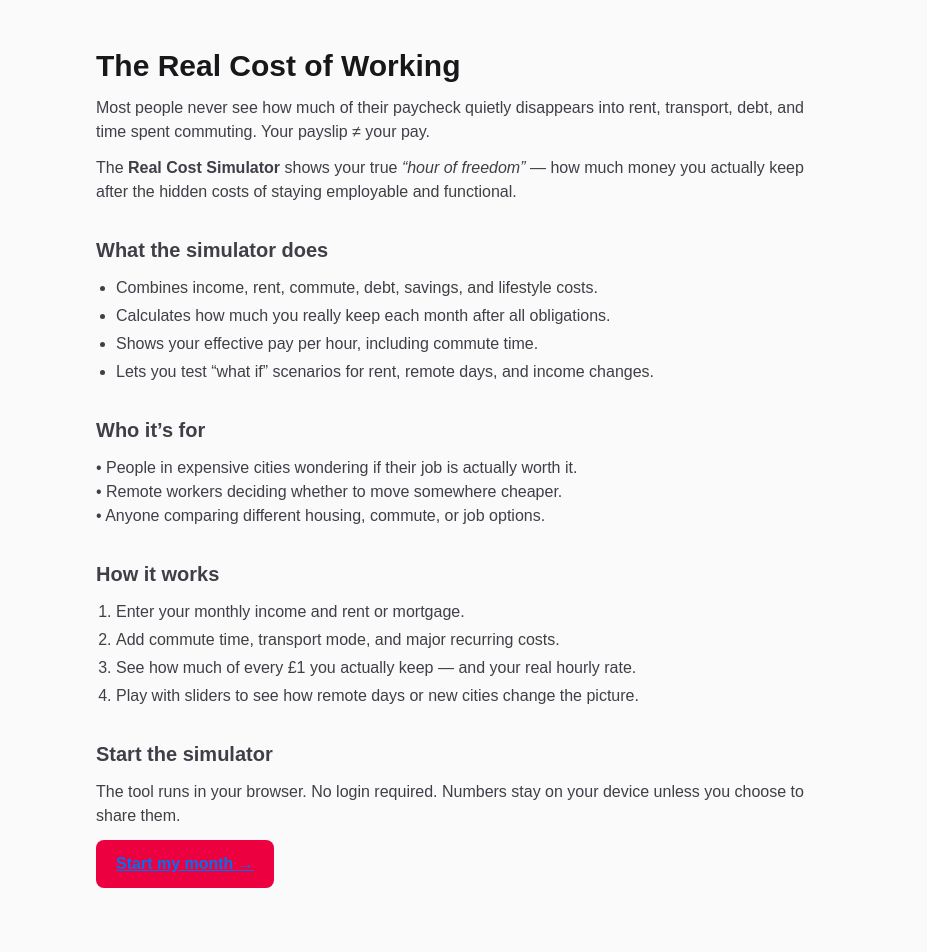
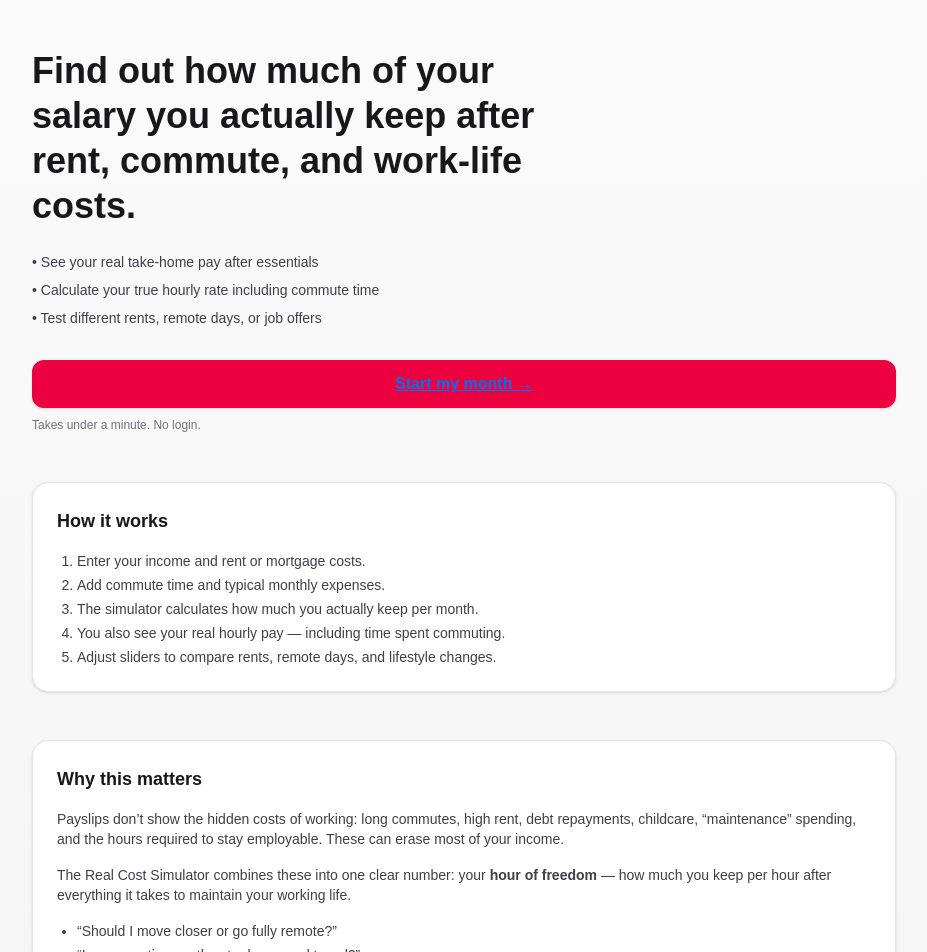
Before and after one commit to bendover19/real-cost-sim, a Next.js app: page / in a window 1280 px wide. Shown: the top 952 px of the page, without its empty margins (176-1103 px from the left). Built offline with nearby package versions, Linux system fonts and the light colour scheme.

Commit message:
Update page.tsx

```diff
--- a/app/page.tsx
+++ b/app/page.tsx
@@ -1,71 +1,80 @@
-// app/page.tsx  (NO "use client" here)
 import Link from "next/link";
 
 export default function LandingPage() {
   return (
-    <main className="min-h-screen bg-zinc-50">
-      <div className="max-w-3xl mx-auto px-4 py-12 space-y-8">
-        <header className="space-y-3">
-          <h1 className="text-3xl font-semibold text-zinc-900">
-            The Real Cost of Working
+    <main className="min-h-screen bg-gradient-to-b from-zinc-50 to-zinc-100">
+      <div className="max-w-4xl mx-auto px-4 py-12 space-y-12">
+
+        {/* Hero */}
+        <section className="space-y-6">
+          <h1 className="text-3xl md:text-4xl font-semibold text-zinc-900 max-w-xl leading-tight">
+            Find out how much of your salary you actually keep after rent, commute, and work-life costs.
           </h1>
-          <p className="text-zinc-700">
-            Most people never see how much of their paycheck quietly disappears
-            into rent, transport, debt, and time spent commuting. Your payslip ≠ your pay.
+
+          <ul className="space-y-2 text-sm text-zinc-700">
+            <li>• See your real take-home pay after essentials</li>
+            <li>• Calculate your true hourly rate including commute time</li>
+            <li>• Test different rents, remote days, or job offers</li>
+          </ul>
+
+          <div className="space-y-2 pt-2">
+            <Link
+              href="/sim"
+              className="inline-flex w-full items-center justify-center rounded-xl
+                         bg-rose-600 px-6 py-3 text-base font-semibold text-white shadow-sm
+                         hover:bg-rose-700 transition"
+            >
+              Start my month →
+            </Link>
+            <p className="text-[12px] text-zinc-500">
+              Takes under a minute. No login.
+            </p>
+          </div>
+        </section>
+
+        {/* How it works */}
+        <section className="rounded-2xl border border-zinc-200 bg-white p-6 space-y-4 shadow-sm">
+          <h2 className="text-lg font-semibold text-zinc-900">How it works</h2>
+          <ol className="list-decimal pl-5 space-y-1 text-sm text-zinc-700">
+            <li>Enter your income and rent or mortgage costs.</li>
+            <li>Add commute time and typical monthly expenses.</li>
+            <li>The simulator calculates how much you actually keep per month.</li>
+            <li>You also see your real hourly pay — including time spent commuting.</li>
+            <li>Adjust sliders to compare rents, remote days, and lifestyle changes.</li>
+          </ol>
+        </section>
+
+        {/* Why this matters */}
+        <section className="rounded-2xl border border-zinc-200 bg-white p-6 space-y-4 shadow-sm">
+          <h2 className="text-lg font-semibold text-zinc-900">Why this matters</h2>
+          <p className="text-sm text-zinc-700">
+            Payslips don’t show the hidden costs of working: long commutes, high rent,
+            debt repayments, childcare, “maintenance” spending, and the hours required
+            to stay employable. These can erase most of your income.
           </p>
-          <p className="text-zinc-700">
-            The <strong>Real Cost Simulator</strong> shows your true{" "}
-            <em>“hour of freedom”</em> — how much money you actually keep after
-            the hidden costs of staying employable and functional.
+
+          <p className="text-sm text-zinc-700">
+            The Real Cost Simulator combines these into one clear number:
+            your <strong>hour of freedom</strong> — how much you keep per hour after
+            everything it takes to maintain your working life.
           </p>
-        </header>
 
-        <section className="space-y-3 text-zinc-700">
-          <h2 className="text-xl font-semibold">What the simulator does</h2>
-          <ul className="list-disc pl-5 space-y-1">
-            <li>Combines income, rent, commute, debt, savings, and lifestyle costs.</li>
-            <li>Calculates how much you really keep each month after all obligations.</li>
-            <li>Shows your effective pay per hour, including commute time.</li>
-            <li>Lets you test “what if” scenarios for rent, remote days, and income changes.</li>
+          <ul className="list-disc pl-5 space-y-1 text-sm text-zinc-700">
+            <li>“Should I move closer or go fully remote?”</li>
+            <li>“Is a promotion worth extra hours and travel?”</li>
+            <li>“Would I keep more if I left my city for a cheaper area?”</li>
           </ul>
         </section>
 
-        <section className="space-y-3 text-zinc-700">
-          <h2 className="text-xl font-semibold">Who it’s for</h2>
-          <p>
-            • People in expensive cities wondering if their job is actually worth it. <br />
-            • Remote workers deciding whether to move somewhere cheaper. <br />
-            • Anyone comparing different housing, commute, or job options.
-          </p>
+        {/* Placeholder for future ads (AFTER approval) */}
+        <section className="rounded-xl border border-dashed border-zinc-300 p-6 text-center text-xs text-zinc-500">
+          Placeholder for future on-page ad position (after AdSense approval).
         </section>
 
-        <section className="space-y-3 text-zinc-700">
-          <h2 className="text-xl font-semibold">How it works</h2>
-          <ol className="list-decimal pl-5 space-y-1">
-            <li>Enter your monthly income and rent or mortgage.</li>
-            <li>Add commute time, transport mode, and major recurring costs.</li>
-            <li>See how much of every £1 you actually keep — and your real hourly rate.</li>
-            <li>Play with sliders to see how remote days or new cities change the picture.</li>
-          </ol>
-        </section>
+        <footer className="text-xs text-zinc-500 pt-4">
+          Estimates only. Not financial advice.
+        </footer>
 
-        <section className="space-y-3 text-zinc-700">
-          <h2 className="text-xl font-semibold">Start the simulator</h2>
-          <p>
-            The tool runs in your browser. No login required. Numbers stay on your device unless
-            you choose to share them.
-          </p>
-          <Link
-            href="/sim"
-            className="inline-flex items-center justify-center rounded-lg bg-rose-600 px-5 py-3 text-white font-semibold hover:bg-rose-700"
-          >
-            Start my month →
-          </Link>
-        </section>
-
-        <footer className="pt-10 text-xs text-zinc-500">
-          Estimates only. This is not financial advice.
-        </footer>
       </div>
     </main>
   );
```
